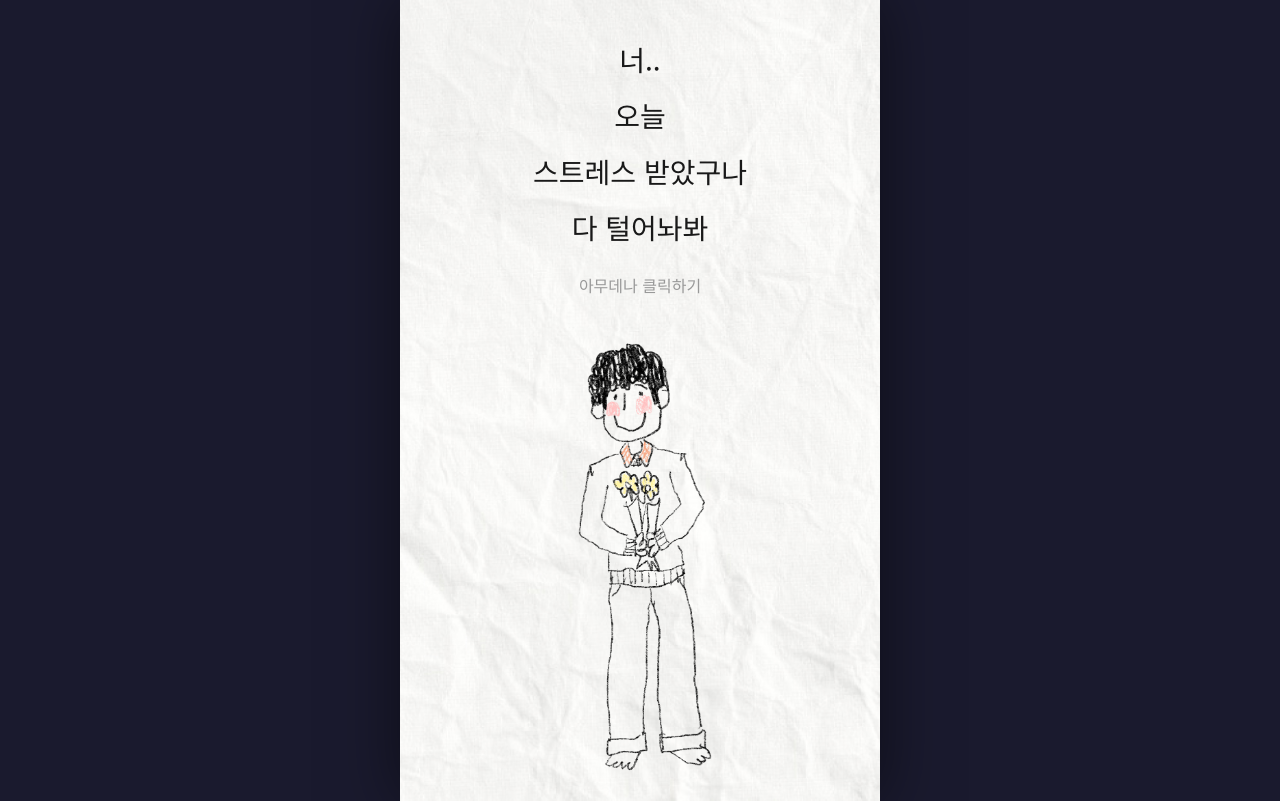
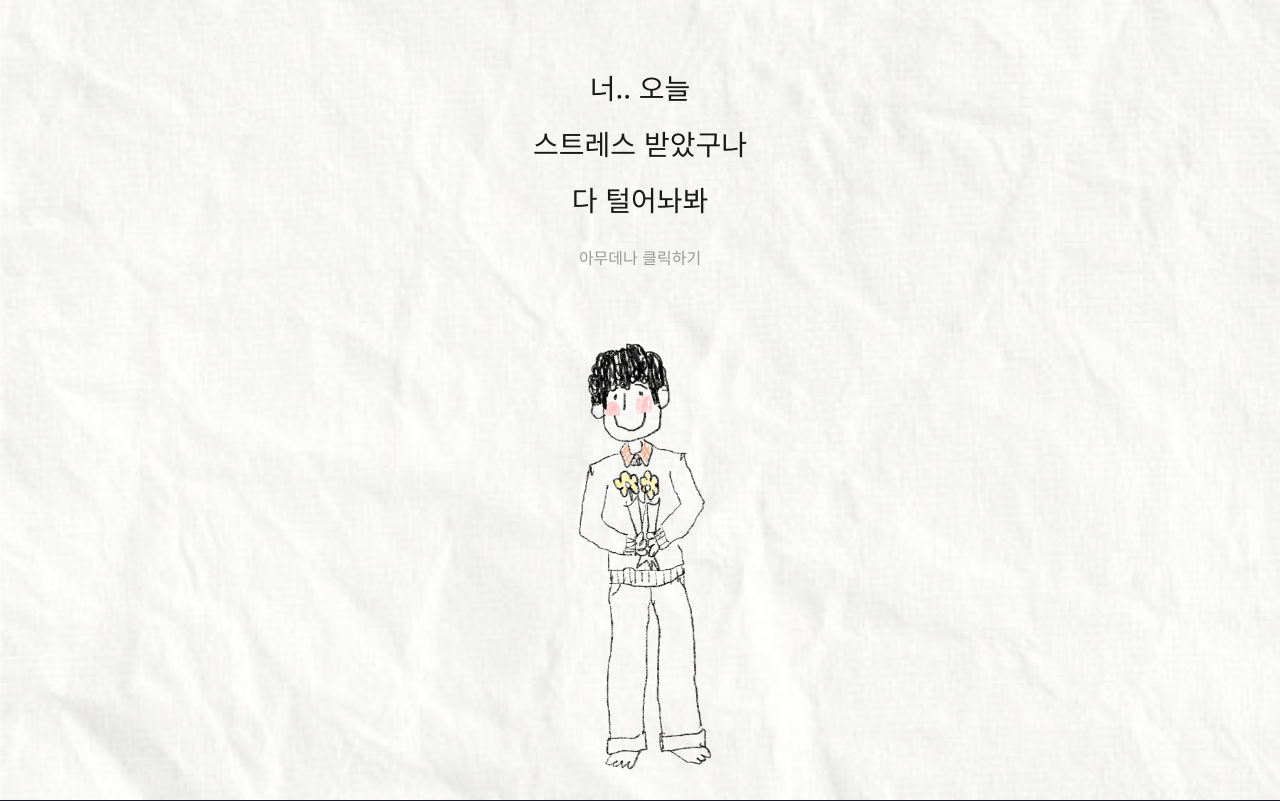
Before and after one commit to Shin-myeongjin/nostress, a React (Vite) app: page / in a window 1280 px wide. Built offline with nearby package versions, Linux system fonts and the light colour scheme; a web font is replaced by a local one.

Commit message:
fix: 컨텐츠 중앙 집중 및 최대 너비(500px) 적용

```diff
--- a/src/components/InputStep.jsx
+++ b/src/components/InputStep.jsx
@@ -29,9 +29,10 @@ const InputStep = ({ onDone }) => {
 
   return (
     <div className={styles.container}>
-      <h1 className={styles.title}>스트레스 받은거<br />여기 다적어봐</h1>
+      <div className={styles.inner}>
+        <h1 className={styles.title}>스트레스 받은거<br />여기 다적어봐</h1>
 
-      <div className={styles.notebookArea}>
+        <div className={styles.notebookArea}>
         <div className={styles.listContainer} ref={listRef}>
           {items.map((item, i) => (
             <div key={i} className={styles.listItem}>
@@ -68,6 +69,7 @@ const InputStep = ({ onDone }) => {
           다적었어! 이제 꾸겨서 날려버리자
         </button>
       </div>
+      </div>
     </div>
   );
 };
--- a/src/components/InputStep.module.css
+++ b/src/components/InputStep.module.css
@@ -1,11 +1,20 @@
 .container {
   width: 100%;
-  height: 100%;
+  min-height: 100dvh;
   display: flex;
   flex-direction: column;
   background-image: url('../assets/bg.jpg');
   background-size: cover;
   background-position: center;
+  align-items: center;
+}
+
+.inner {
+  width: 100%;
+  max-width: 500px;
+  flex: 1;
+  display: flex;
+  flex-direction: column;
   padding: 50px 24px 24px;
 }
 
--- a/src/components/IntroStep.jsx
+++ b/src/components/IntroStep.jsx
@@ -8,11 +8,10 @@ const IntroStep = ({ onDone }) => {
   useEffect(() => {
     // 순차적으로 텍스트를 나타나게 하기 위한 타이머
     const timers = [
-      setTimeout(() => setStep(1), 800),  // 너..
-      setTimeout(() => setStep(2), 1600), // 오늘
-      setTimeout(() => setStep(3), 2400), // 스트레스 받았구나
-      setTimeout(() => setStep(4), 3200), // 다 털어놔봐
-      setTimeout(() => setStep(5), 4000), // 아무데나 클릭하기
+      setTimeout(() => setStep(1), 800),  // 너.. 오늘
+      setTimeout(() => setStep(2), 1600), // 스트레스 받았구나
+      setTimeout(() => setStep(3), 2400), // 다 털어놔봐
+      setTimeout(() => setStep(4), 3200), // 아무데나 클릭하기
     ];
 
     return () => timers.forEach(clearTimeout);
@@ -20,18 +19,18 @@ const IntroStep = ({ onDone }) => {
 
   return (
     <div className={styles.container} onClick={step > 0 ? onDone : undefined}>
-      {/* 텍스트 영역 */}
+      <div className={styles.inner}>
+        {/* 텍스트 영역 */}
       <div className={styles.textArea}>
-        <p className={`${styles.text} ${step >= 1 ? styles.visible : ''}`}>너..</p>
-        <p className={`${styles.text} ${step >= 2 ? styles.visible : ''}`}>오늘</p>
-        <p className={`${styles.text} ${step >= 3 ? styles.visible : ''}`}>스트레스 받았구나</p>
-        <p className={`${styles.text} ${step >= 4 ? styles.visible : ''}`}>다 털어놔봐</p>
-        <p className={`${styles.subText} ${step >= 5 ? styles.visible : ''}`}>아무데나 클릭하기</p>
+        <p className={`${styles.text} ${step >= 1 ? styles.visible : ''}`}>너.. 오늘</p>
+        <p className={`${styles.text} ${step >= 2 ? styles.visible : ''}`}>스트레스 받았구나</p>
+        <p className={`${styles.text} ${step >= 3 ? styles.visible : ''}`}>다 털어놔봐</p>
+        <p className={`${styles.subText} ${step >= 4 ? styles.visible : ''}`}>아무데나 클릭하기</p>
       </div>
 
-      {/* 캐릭터 영역 */}
-      <div className={styles.characterArea}>
-        <img src={manImg} alt="소년" className={styles.character} />
+        <div className={styles.characterArea}>
+          <img src={manImg} alt="소년" className={styles.character} />
+        </div>
       </div>
     </div>
   );
--- a/src/components/IntroStep.module.css
+++ b/src/components/IntroStep.module.css
@@ -1,6 +1,6 @@
 .container {
   width: 100%;
-  height: 100%;
+  min-height: 100dvh;
   display: flex;
   flex-direction: column;
   background-image: url('../assets/bg.jpg');
@@ -9,6 +9,15 @@
   position: relative;
   cursor: pointer;
   overflow: hidden;
+  align-items: center;
+}
+
+.inner {
+  width: 100%;
+  max-width: 500px;
+  flex: 1;
+  display: flex;
+  flex-direction: column;
 }
 
 .textArea {
--- a/src/index.css
+++ b/src/index.css
@@ -49,26 +49,3 @@ body {
   display: flex;
   flex-direction: column;
 }
-
-/* 태블릿 이상: 가운데 정렬 + 최대 너비 제한 */
-@media (min-width: 600px) {
-  body {
-    align-items: center;
-    min-height: 100dvh;
-  }
-
-  #root {
-    width: 100%;
-    max-width: 540px;
-    min-height: 100dvh;
-    box-shadow: 0 0 60px rgba(0, 0, 0, 0.5);
-  }
-}
-
-/* 데스크탑 */
-@media (min-width: 1024px) {
-  #root {
-    max-width: 480px;
-    min-height: 100dvh;
-  }
-}
```
